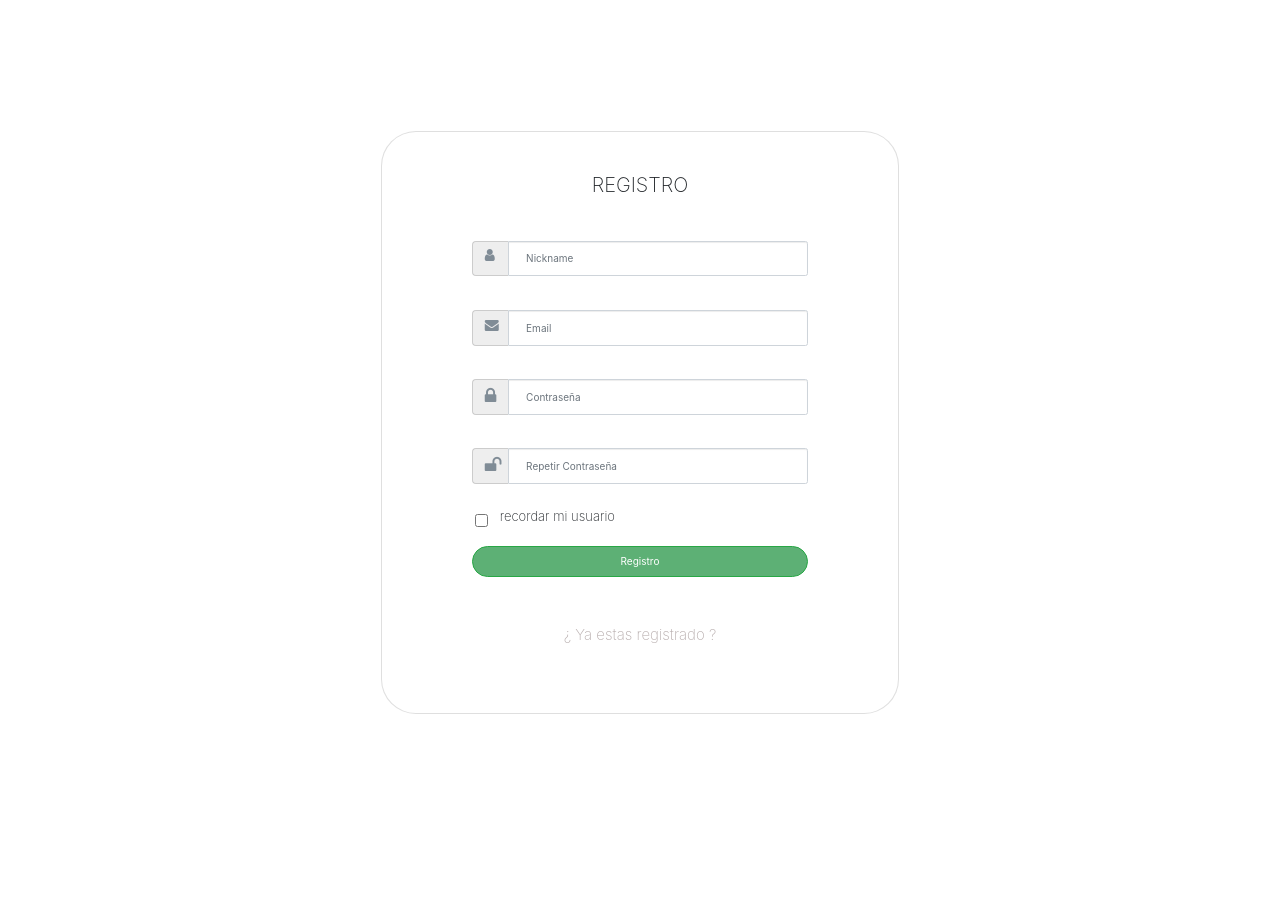
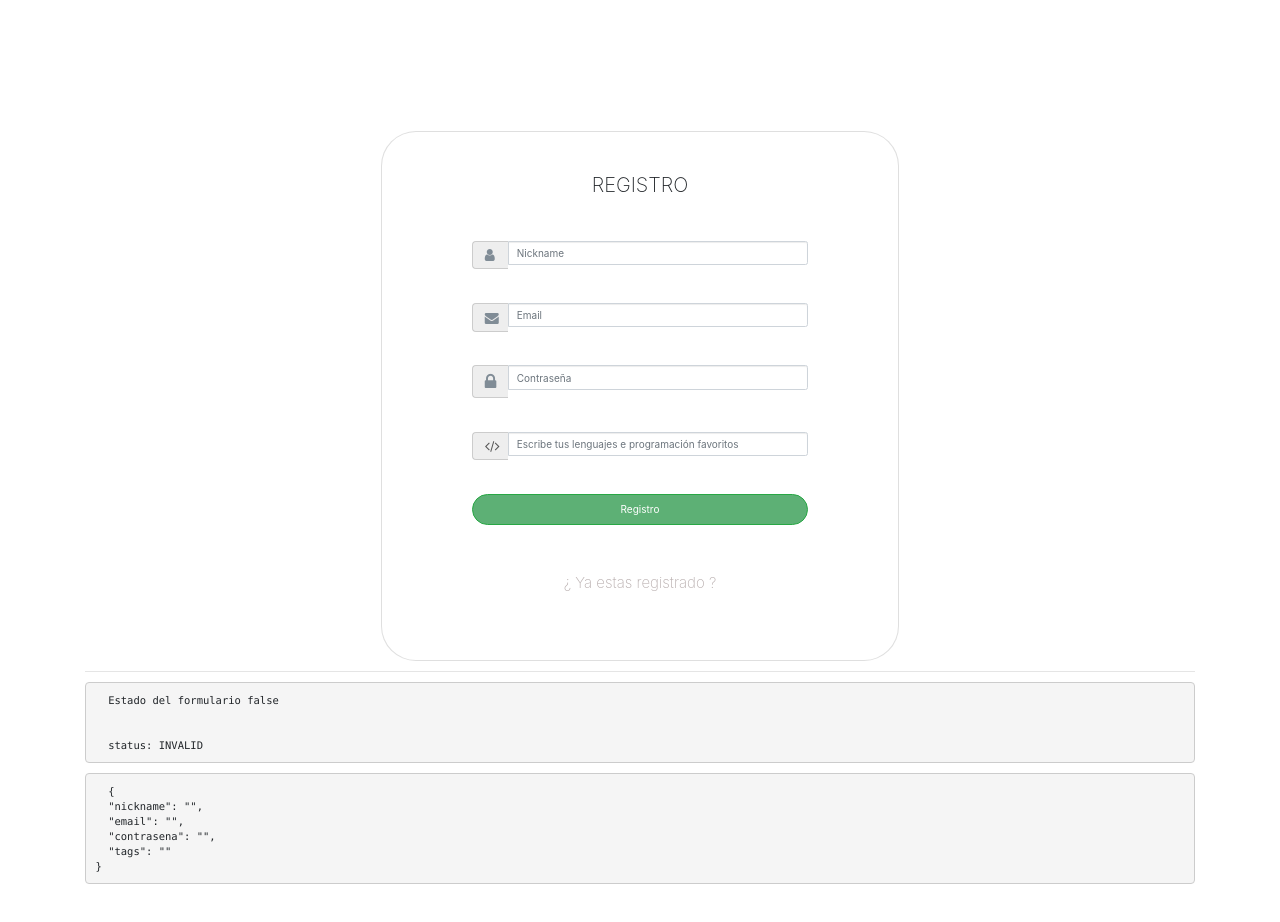
Before and after one commit to pipe473/frontend-sn, an Angular app: page /register in a window 1280 px wide. Shown: the top 922 px of the page. Before the commit the page ends 800 px from the top, so only its background shows below. Built offline with nearby package versions, Linux system fonts and the light colour scheme.

Commit message:
creando formulario reactivo con validaciones para el registro y creando auth para registro

```diff
--- a/src/app/components/register/register.component.html
+++ b/src/app/components/register/register.component.html
@@ -2,28 +2,52 @@
     <div class="card">
         <h2>Registro</h2>
         <div class="card-body">
-            <form>
+            <form autocomplete="off" [formGroup]="form" (ngSubmit)="save()">
                 <div class="input-group">
                     <span class="input-group-addon"><i class="fa fa-user icon"></i></span>
-                    <input id="nombreUsuario" type="text" class="form-control" name="nombreUsuario" placeholder="Nickname" #nickname>
+                    <input type="text"
+                           class="form-control"
+                           name="nombreUsuario"
+                           placeholder="Nickname"
+                           formControlName="nickname">
                   </div>
                   <div class="input-group">
                     <span class="input-group-addon"><i class="fa fa-envelope"></i></span>
-                    <input id="email" type="email" class="form-control" name="email" placeholder="Email" #email>
+                    <input type="email"
+                           class="form-control"
+                           name="email"
+                           placeholder="Email"
+                           formControlName="email">
                   </div>
                   <div class="input-group">
                     <span class="input-group-addon"><i class="fa fa-lock"></i></span>
-                    <input id="password" type="password" class="form-control" name="password" placeholder="Contraseña" #contrasena>
+                    <input type="password"
+                           class="form-control"
+                           name="password"
+                           placeholder="Contraseña"
+                           formControlName="contrasena">
                   </div>
-                  <div class="input-group">
+                   <div class="input-group">
+                    <span class="input-group-addon"><i class="fa fa-code"></i></span>
+                    <input type="tags"
+                           class="form-control"
+                           name="tags"
+                           placeholder="Escribe tus lenguajes e programación favoritos"
+                           formControlName="tags">
+                  </div>
+                  <!-- <div class="input-group">
                     <span class="input-group-addon"><i class="fa fa-unlock"></i></span>
-                    <input id="password" type="password" class="form-control" name="password" placeholder="Repetir Contraseña" #contrasena>
-                  </div>
-                  <div class="checkbox-group">
+                    <input type="repassword"
+                           class="form-control"
+                           name="password"
+                           placeholder="Repetir Contraseña"
+                           formControlName="">
+                  </div>  -->
+                  <!-- <div class="checkbox-group">
                     <input id="checkbox" type="checkbox" class="checkbox-control" name="checkbox" #recordar_usuario>
                     <label class="check-label">recordar mi usuario</label>
-                  </div>
-                  <button type="button" class="btn btn-block btn-success">Registro</button>
+                  </div>  -->
+                  <button type="submit" class="btn btn-block btn-success">Registro</button>
                </form>
                <div class="alreadyLogged">
                 <a routerLink="/login">¿ Ya estas registrado ?</a>
@@ -31,3 +55,13 @@
         </div>
       </div>
 </div>
+
+<hr>
+<pre>
+  Estado del formulario {{form.valid}}
+  <br>
+  status: {{form.status}}
+</pre>
+<pre>
+  {{ form.value | json}}
+</pre>
--- a/src/app/components/register/register.component.ts
+++ b/src/app/components/register/register.component.ts
@@ -1,5 +1,7 @@
 import { Component, OnInit } from '@angular/core';
 import { UserModel } from 'src/app/models/user.model';
+import { AuthService } from 'src/app/services/auth.service';
+import { FormGroup, FormBuilder, Validators } from '@angular/forms';
 
 @Component({
   selector: 'app-register',
@@ -7,15 +9,32 @@ import { UserModel } from 'src/app/models/user.model';
   styleUrls: ['./register.component.css']
 })
 export class RegisterComponent implements OnInit {
-
+  form: FormGroup;
   user: UserModel;
 
-  constructor() { }
+  constructor(private fb: FormBuilder, private auth: AuthService )
+  {
+    this.RegisterForm();
+  }
 
   ngOnInit(): void {
-    this.user = new UserModel();
+    // this.user = new UserModel();
 
-    this.user.email = "pipe473@gmail.com"
+    // this.user.email = "pipe473@gmail.com"
+  }
+
+  RegisterForm(){
+    this.form = this.fb.group({
+      nickname:['', [Validators.required, Validators.minLength(4)]],
+      email:['', [Validators.required, Validators.pattern('[a-z0-9._%+-]+@[a-z0-9.-]+\.[a-z]{2,3}$')]],
+      contrasena:['', Validators.minLength(5)],
+      tags:['',  Validators.required],
+    });
+  }
+
+  save(){
+    console.log(this.form);
+
   }
 
 }
--- a/src/app/services/auth.service.ts
+++ b/src/app/services/auth.service.ts
@@ -27,7 +27,12 @@ export class AuthService {
   }
 
   register(usuario: UserModel){
-
+    const userAuthData = {
+      ...usuario
+    };
+    return this.http.post(
+      `${this.url}/register`, userAuthData
+    );
   }
 
 }
```
